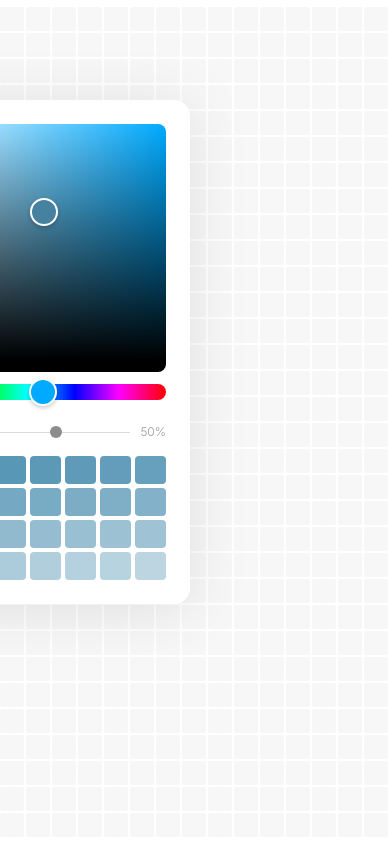
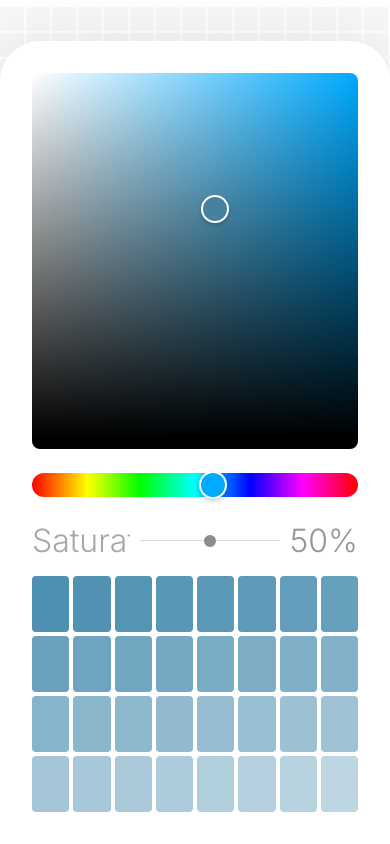
Before and after one commit to rosanusi/grid-art, a React (Create React App) app: page / in a window 390 px wide. Shown: the top 844 px of the page. Built offline with nearby package versions, Linux system fonts and the light colour scheme.

Commit message:
updated mobile view

```diff
--- a/src/css/main.css
+++ b/src/css/main.css
@@ -90,6 +90,17 @@ body {
   border-radius: 16px;
   box-shadow: 0px 6px 64px rgba(0, 0, 0, 0.1);
 }
+@media only screen and (max-width: 500px) {
+  .container .rightPane {
+    position: fixed;
+    bottom: 0;
+    left: 0;
+    top: auto;
+    right: auto;
+    width: 100%;
+    border-radius: 40px 40px 0 0;
+  }
+}
 .container .rightPane .colorPane {
   position: relative;
   display: flex;
@@ -149,6 +160,11 @@ body {
   max-width: calc(30% + 8px);
   margin-left: 8px;
 }
+@media only screen and (max-width: 500px) {
+  .container .rightPane .colorRemix .customSlider .value {
+    font-size: 2rem;
+  }
+}
 .container .rightPane .colorRemix .value {
   color: #969696;
   font-size: 12px;
@@ -175,6 +191,11 @@ body {
   cursor: pointer;
   font-family: inherit;
   transition: all 150ms ease;
+}
+@media only screen and (max-width: 500px) {
+  .select select {
+    font-size: 2rem;
+  }
 }
 
 .select select:required:invalid {
@@ -207,4 +228,10 @@ body {
   user-select: none;
 }
 
+@media only screen and (max-width: 500px) {
+  .color-block {
+    height: 56px !important;
+  }
+}
+
 /*# sourceMappingURL=main.css.map */
--- a/src/css/react-colorful.css
+++ b/src/css/react-colorful.css
@@ -1,10 +1,20 @@
 .rightPane {
   padding: 24px;
+}
+@media only screen and (max-width: 500px) {
+  .rightPane {
+    padding: 32px;
+  }
 }
 .rightPane .react-colorful {
   position: relative;
   width: 100%;
   height: 300px;
+}
+@media only screen and (max-width: 500px) {
+  .rightPane .react-colorful {
+    height: 448px;
+  }
 }
 .rightPane .react-colorful__saturation {
   border-radius: 4px 4px 0 0;
@@ -20,5 +30,11 @@
 .rightPane .react-colorful__hue.react-colorful__last-control {
   margin: 12px 0 24px;
 }
+@media only screen and (max-width: 500px) {
+  .rightPane .react-colorful__hue.react-colorful__last-control {
+    margin: 24px 0 24px;
+    height: 24px;
+  }
+}
 
 /*# sourceMappingURL=react-colorful.css.map */
--- a/src/scss/main.scss
+++ b/src/scss/main.scss
@@ -102,6 +102,17 @@ body {
         // justify-content: center;
         // align-items: center;
 
+        @media only screen and (max-width : 500px) {
+            position: fixed;
+            bottom: 0;
+            left: 0;
+            top: auto;
+            right: auto;
+            width: 100%;
+            border-radius: 40px 40px 0 0;
+        }
+
+
 
         .colorPane {
             position: relative;
@@ -174,6 +185,10 @@ body {
                 .value {
                     max-width: calc(30% + 8px);
                     margin-left: 8px;
+
+                    @media only screen and (max-width : 500px) {
+                        font-size: 2rem;
+                    }
                 }
             }
 
@@ -211,7 +226,13 @@ body {
     cursor: pointer;
     font-family: inherit;
     transition: all 150ms ease;
+
+    @media only screen and (max-width : 500px) {
+        font-size: 2rem;
+    }
+
   }
+
   .select select:required:invalid {
     color: #5a667f;
   }
@@ -236,3 +257,13 @@ body {
     pointer-events: none;
     user-select: none;
   }
+
+
+
+  .color-block {
+
+    @media only screen and (max-width : 500px) {
+        height: 56px !important;
+    }
+
+  }
--- a/src/scss/react-colorful.scss
+++ b/src/scss/react-colorful.scss
@@ -1,5 +1,9 @@
 .rightPane {
     padding: 24px;
+
+    @media only screen and (max-width : 500px) {
+        padding: 32px;
+    }
 
     .react-colorful {
         position: relative;
@@ -7,6 +11,9 @@
         height: 300px;
         // border-bottom: 1px solid hsla(0, 0%, 0%, .1);
         // height: 640px;
+        @media only screen and (max-width : 500px) {
+            height: 448px;
+        }
     }
 
     .react-colorful__saturation {
@@ -27,6 +34,10 @@
     .react-colorful__hue.react-colorful__last-control {
         margin: 12px 0 24px;
 
+        @media only screen and (max-width : 500px) {
+            margin: 24px 0 24px;
+            height: 24px;
+        }
     }
 
     // .react-colorful__hue-pointer {
```
Also changed, not shown: 2 other files (tests, documents, lock files or other folders).
